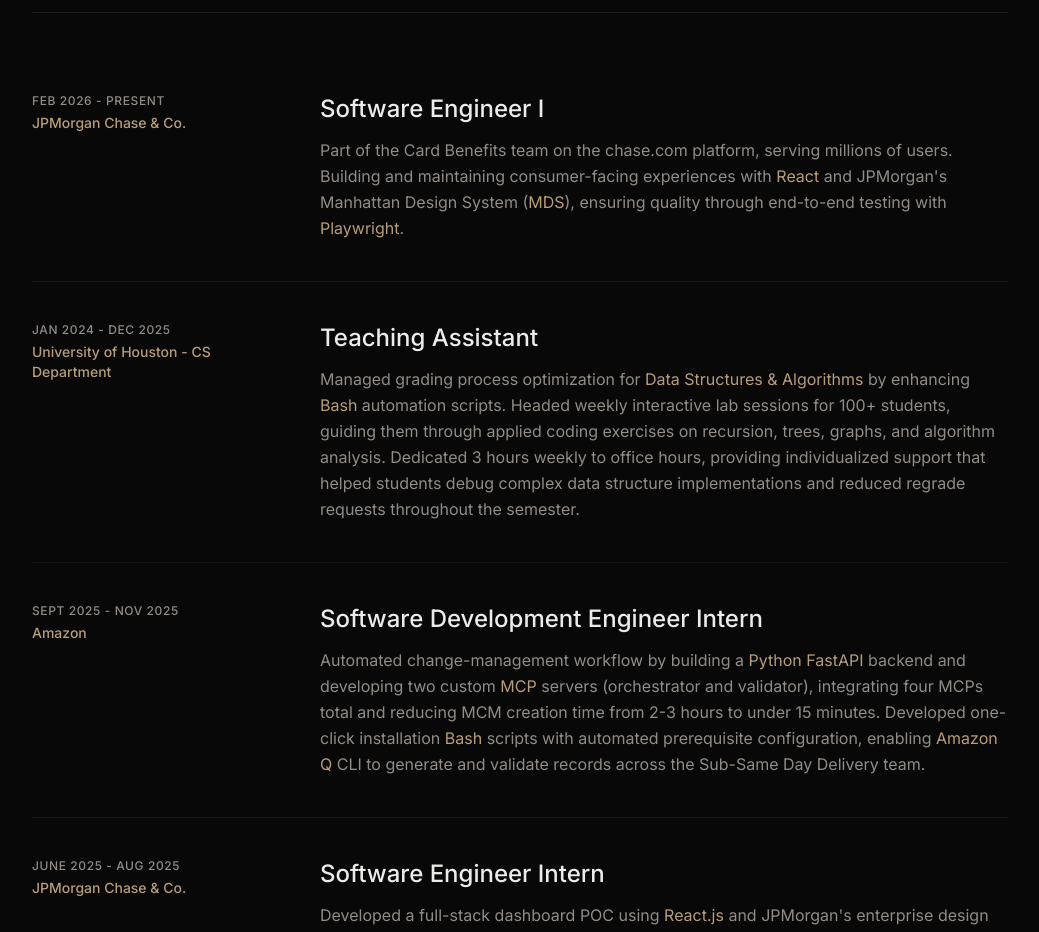
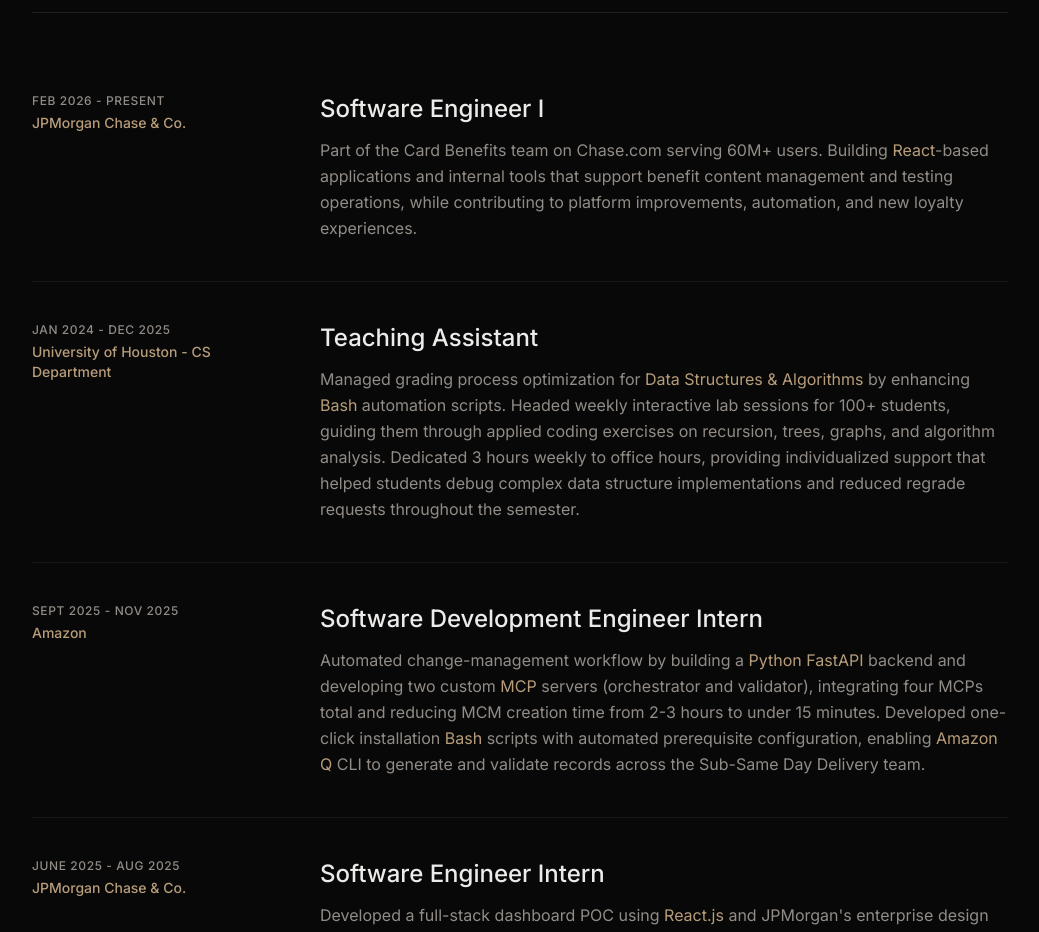
Before and after one commit to Khannakhushi/portfolio, a Next.js app: page / in a window 1280 px wide. Shown: the part 960-1892 px from the top of the page, without its empty margins (120-1159 px from the left). Built offline with nearby package versions, Linux system fonts and the light colour scheme.

Commit message:
update jpmorgan role description

```diff
--- a/src/data.ts
+++ b/src/data.ts
@@ -4,7 +4,7 @@
     company: 'JPMorgan Chase & Co.',
     period: 'Feb 2026 - Present',
     description:
-      "Part of the Card Benefits team on the chase.com platform, serving millions of users. Building and maintaining consumer-facing experiences with React and JPMorgan's Manhattan Design System (MDS), ensuring quality through end-to-end testing with Playwright.",
+      'Part of the Card Benefits team on Chase.com serving 60M+ users. Building React-based applications and internal tools that support benefit content management and testing operations, while contributing to platform improvements, automation, and new loyalty experiences.',
   },
   {
     title: 'Teaching Assistant',
```
